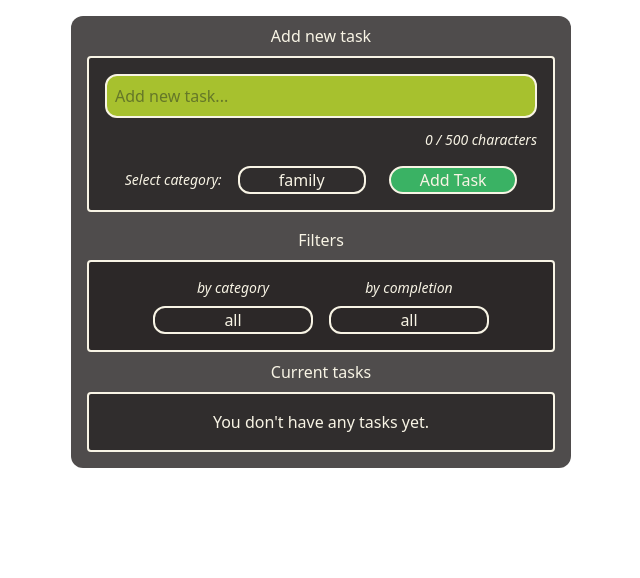
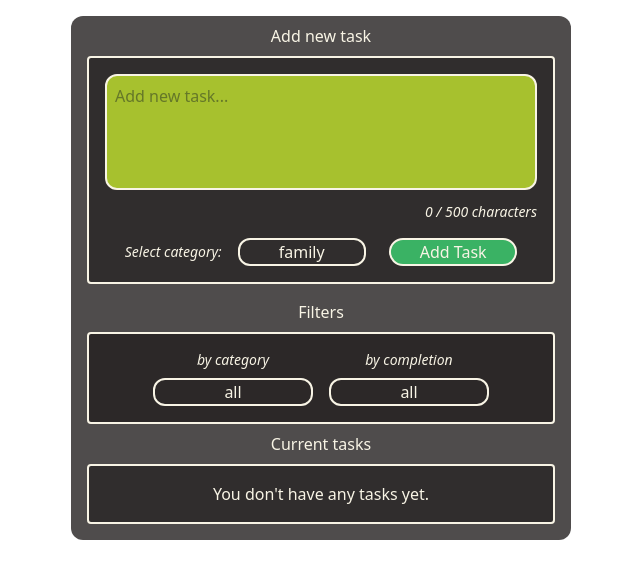
Before and after one commit to Belan-Mihail/ToDoApp, a React (Vite) app: page / in a window 1280 px wide. Shown: the top 578 px of the page, without its empty margins (319-959 px from the left). Built offline with nearby package versions, Linux system fonts and the light colour scheme.

Commit message:
change input for textarea. add logic to prevent write more than 500 characters in textarea

```diff
--- a/src/components/TodoForm.tsx
+++ b/src/components/TodoForm.tsx
@@ -1,66 +1,97 @@
-import React, {useState} from 'react'
-import { addTodo } from '../redux/todoSlice'
-import { useDispatch } from 'react-redux'
+import React, { useState } from "react";
+import { addTodo } from "../redux/todoSlice";
+import { useDispatch } from "react-redux";
 
-const TodoForm:React.FC = () => {
-  const [task, setTask] = useState<string>('')
-  const [category, setCategory] = useState<'family' | 'work' | 'private'>('family')
-  const dispatch = useDispatch()
+const TodoForm: React.FC = () => {
+  const [task, setTask] = useState<string>("");
+  const [category, setCategory] = useState<"family" | "work" | "private">(
+    "family"
+  );
+  const dispatch = useDispatch();
 
   // Maximum number of characters
-  const maxLength = 500
+  const maxLength = 500;
 
-  const handleSubmit = (e:React.FormEvent) => {
-    e.preventDefault()
+  const handleSubmit = (e: React.FormEvent) => {
+    e.preventDefault();
 
     try {
       if (task.trim()) {
-        dispatch(addTodo({text: task, category}))
-        setTask('')
+        dispatch(addTodo({ text: task, category }));
+        setTask("");
       }
     } catch (error) {
-      console.log(error)
+      console.log(error);
     }
+  };
 
-
+  const handleTaskChange = (e: React.ChangeEvent<HTMLTextAreaElement>) => {
+    const newTask: string = e.target.value;
+    if (newTask.length <= maxLength) {
+      setTask(newTask);
     }
-
-  const handleTaskChange = (e: React.ChangeEvent<HTMLInputElement>) => {
-    const newTask:string = e.target.value
-    if (newTask.length <= maxLength) {
-      setTask(newTask)
-    }
-  }
+  };
 
   return (
     <>
-    <div className='flex items-center justify-center text-center mt-2'>
+      <div className="flex items-center justify-center text-center mt-2">
         <h3>Add new task</h3>
       </div>
-    <form onSubmit={handleSubmit} className='p-4 mx-4 mt-2 flex flex-col gap-2 border-primary-light border-2 rounded bg-secondary-dark'>
-      <input type="text" value={task} onChange={handleTaskChange} placeholder='Add new task...' className='p-2 border-primary-light border-2 bg-lemon rounded-xl text-dark-text'/>
+      <form
+        onSubmit={handleSubmit}
+        className="p-4 mx-4 mt-2 flex flex-col gap-2 border-primary-light border-2 rounded bg-secondary-dark"
+      >
+        <textarea
+
+          value={task}
+          onChange={handleTaskChange}
+          placeholder="Add new task..."
+          className="p-2 border-primary-light border-2 bg-lemon rounded-xl text-dark-text resize-none"
+          readOnly={task.length >= maxLength}
+          rows={4}
+        />
+        {task.length >= maxLength ? (
+          <div className="text-sm italic text-delete-button mt-1 text-center">
+          you have reached the maximum number of characters
+        </div>
+        ) : (
           <div className="text-sm italic text-primary-light mt-1 text-right">
           {task.length} / {maxLength} characters
         </div>
-      <div className='flex justify-around mt-2 mx-4 gap-4'>
-        <div className='flex  justify-around gap-4 items-center'>
-          <h4 className='text-sm italic'>Select category:</h4>
-          <select value={category} onChange={(e) => setCategory(e.target.value as 'family' | 'work' | 'private')} className='w-[8rem]  border-primary-light border-2 rounded-xl'>
+        )}
 
-        <option className='bg-secondary-dark text-left' value="family">family</option>
-        <option className='bg-secondary-dark text-left' value="work">work</option>
-        <option className='bg-secondary-dark text-left' value="private">private</option>
+        <div className="flex justify-around mt-2 mx-4 gap-4">
+          <div className="flex  justify-around gap-4 items-center">
+            <h4 className="text-sm italic">Select category:</h4>
+            <select
+              value={category}
+              onChange={(e) =>
+                setCategory(e.target.value as "family" | "work" | "private")
+              }
+              className="w-[8rem]  border-primary-light border-2 rounded-xl"
+            >
+              <option className="bg-secondary-dark text-left" value="family">
+                family
+              </option>
+              <option className="bg-secondary-dark text-left" value="work">
+                work
+              </option>
+              <option className="bg-secondary-dark text-left" value="private">
+                private
+              </option>
             </select>
           </div>
 
-      <button type='submit' className='w-[8rem] border-primary-light border-2 rounded-2xl bg-confirm-button'>Add Task</button>
+          <button
+            type="submit"
+            className="w-[8rem] border-primary-light border-2 rounded-2xl bg-confirm-button"
+          >
+            Add Task
+          </button>
         </div>
-
       </form>
     </>
+  );
+};
 
-  )
-}
-
-
-export default TodoForm
+export default TodoForm;
```
Lines whose indentation alone changed are shown as unchanged.
